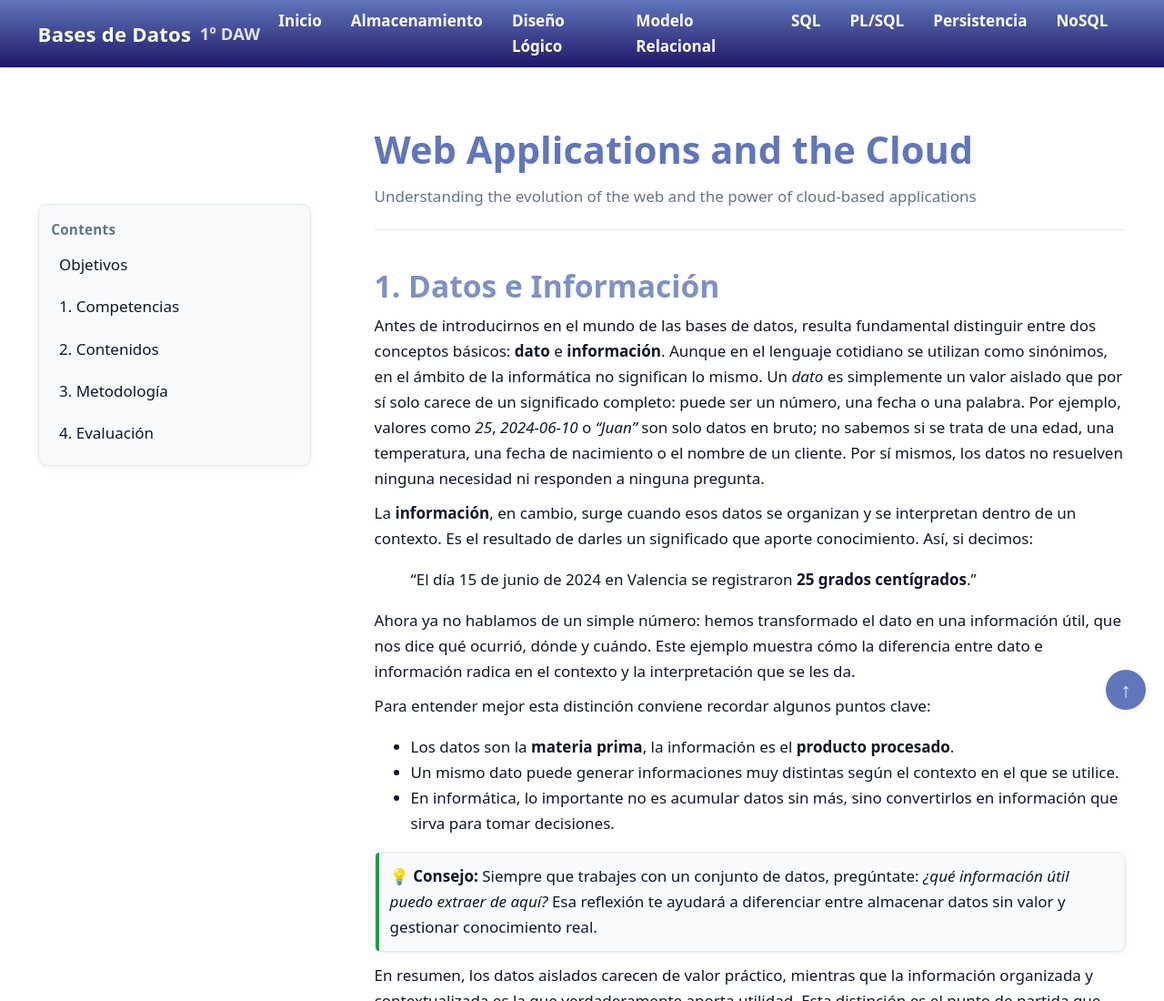
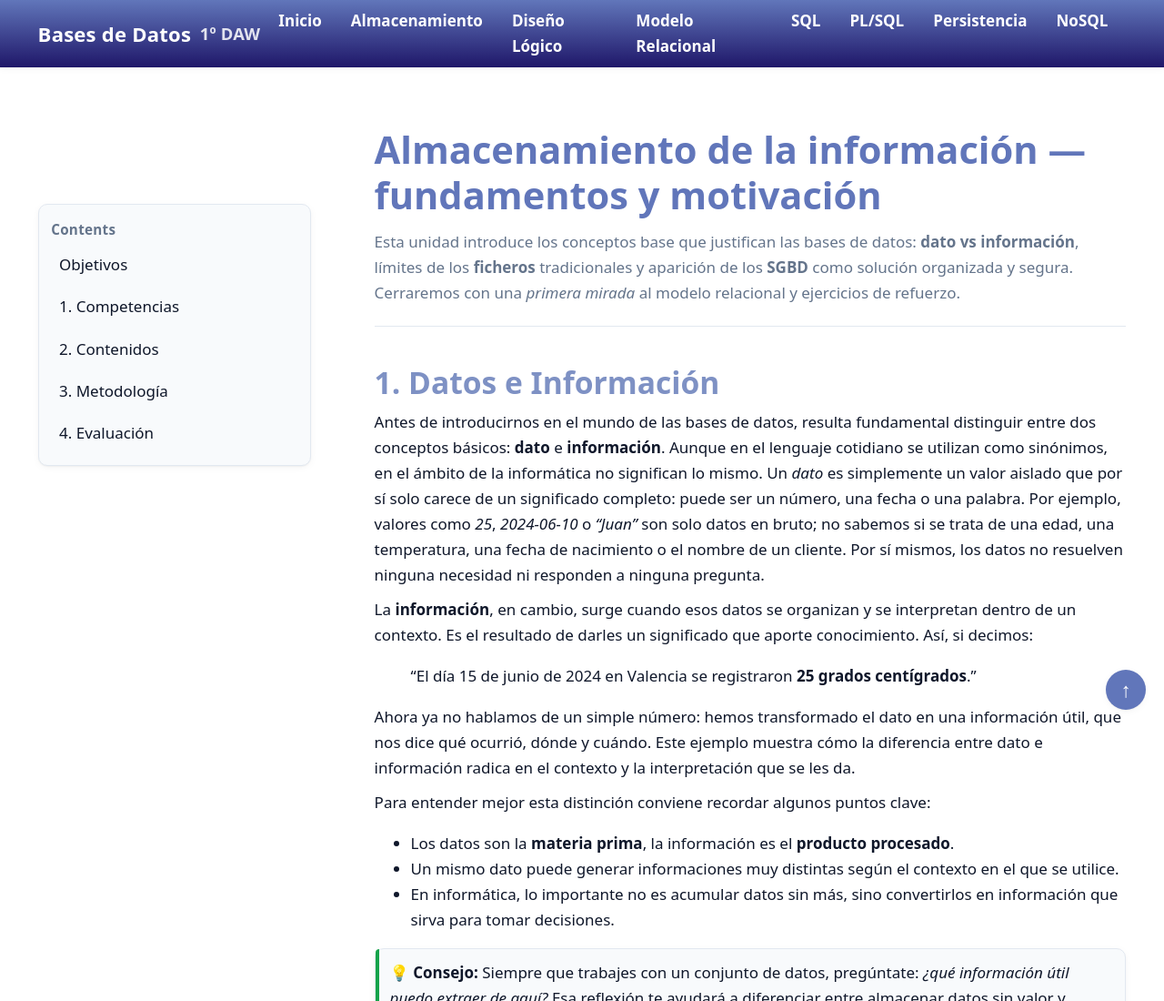
Before and after one commit to dexpositofp/docencia, a plain HTML site: page BDA/almacenamiento.html in a window 1280 px wide. Shown: the top 1100 px of the page at 91% size. Drawn offline with Linux system fonts and the light colour scheme.

Commit message:
cabeceras modificadas

```diff
--- a/BDA/almacenamiento.html
+++ b/BDA/almacenamiento.html
@@ -58,8 +58,12 @@
 
   <main class="content">
     <header class="page">
-      <h1 id="intro">Web Applications and the Cloud</h1>
-      <p class="muted">Understanding the evolution of the web and the power of cloud-based applications</p>
+      <h1 id="intro">Almacenamiento de la información — fundamentos y motivación</h1>
+  <p class="muted">
+    Esta unidad introduce los conceptos base que justifican las bases de datos: <strong>dato vs información</strong>,
+    límites de los <strong>ficheros</strong> tradicionales y aparición de los <strong>SGBD</strong> como solución organizada y segura.
+    Cerraremos con una <em>primera mirada</em> al modelo relacional y ejercicios de refuerzo.
+  </p>
     </header>
 
     <section id="datos">
```
Also changed, not shown: BDA/index.html (+5 -2 lines).
